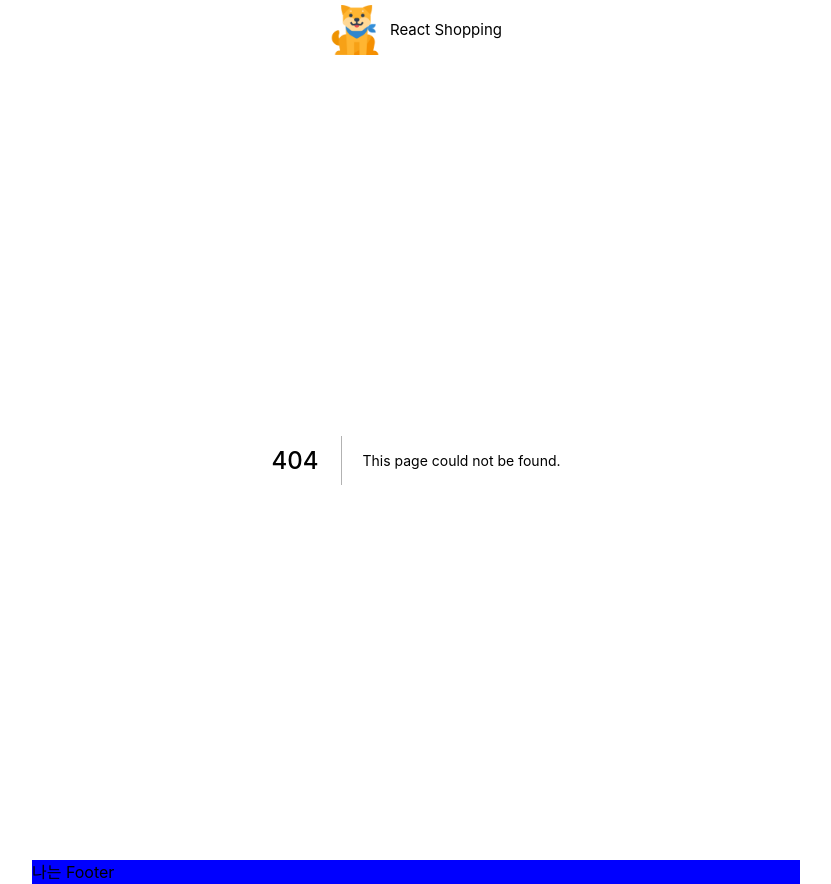
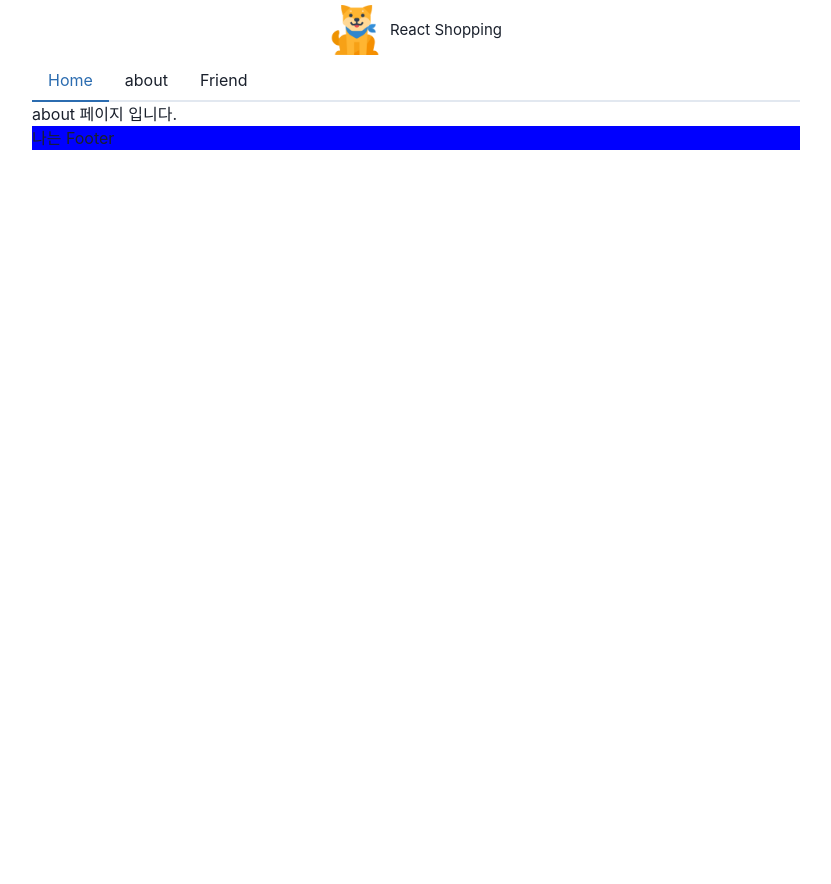
Before and after one commit to SangWonyy/react-start, a Next.js app: page /view/tab/about in a window 1280 px wide. Before the commit this address had no page. Shown: the whole page, without its empty margins (224-1055 px from the left). After the commit the page ends 800 px from the top, so only its background shows below. Built offline with nearby package versions, Linux system fonts and the light colour scheme.

Commit message:
change file structure && add 404 page

```diff
--- /dev/null
+++ b/pages/404.tsx
@@ -0,0 +1,3 @@
+export default function Error404() {
+  return <div>404 에러 ...</div>;
+}
--- a/pages/view/[id].tsx
+++ b/pages/view/detail/[id].tsx
@@ -1,4 +1,4 @@
-import Item from '../../src/components/view/Item';
+import Item from '../../../src/components/view/Item';
 import axios from 'axios';
 import Head from 'next/head';
 const GetItem = ({ item }) => {
--- /dev/null
+++ b/pages/view/tab/about.tsx
@@ -0,0 +1,3 @@
+export default function About() {
+  return <div>about 페이지 입니다.</div>;
+}
--- a/src/components/common/Top.tsx
+++ b/src/components/common/Top.tsx
@@ -1,4 +1,6 @@
 import styled from 'styled-components';
+import { Box, SimpleGrid, Spinner, Tab, TabList, TabPanel, TabPanels, Tabs } from '@chakra-ui/react';
+import Link from 'next/link';
 
 const TopContainer = styled.div`
   height: 60px;
@@ -18,9 +20,24 @@ const TextBox = styled.div`
 
 export default function Top() {
   return (
-    <TopContainer>
-      <Img src="/assets/shiba.png" alt="이미지 못찾음" />
-      <TextBox>React Shopping</TextBox>
-    </TopContainer>
+    <div>
+      <TopContainer>
+        <Img src="/assets/shiba.png" alt="이미지 못찾음" />
+        <TextBox>React Shopping</TextBox>
+      </TopContainer>
+      <Tabs>
+        <TabList>
+          <Link href="/">
+            <Tab>Home</Tab>
+          </Link>
+          <Link href="/view/tab/about">
+            <Tab>about</Tab>
+          </Link>
+          <Link href="/where">
+            <Tab>Friend</Tab>
+          </Link>
+        </TabList>
+      </Tabs>
+    </div>
   );
 }
```
Also changed, not shown: src/components/home/itemList.tsx (+9 -23 lines), src/styles/component/common.tsx (added, +10 -0 lines).
